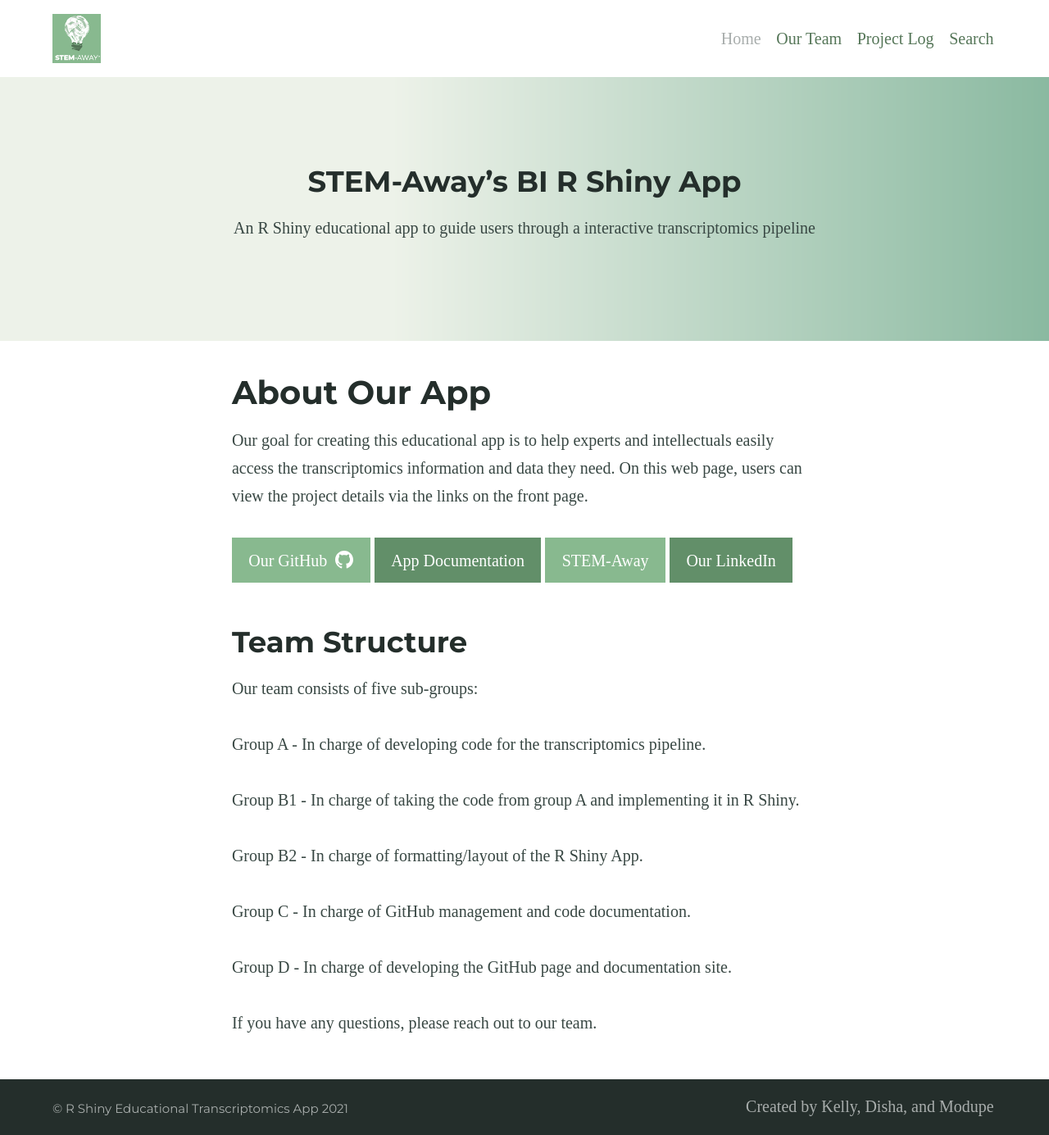
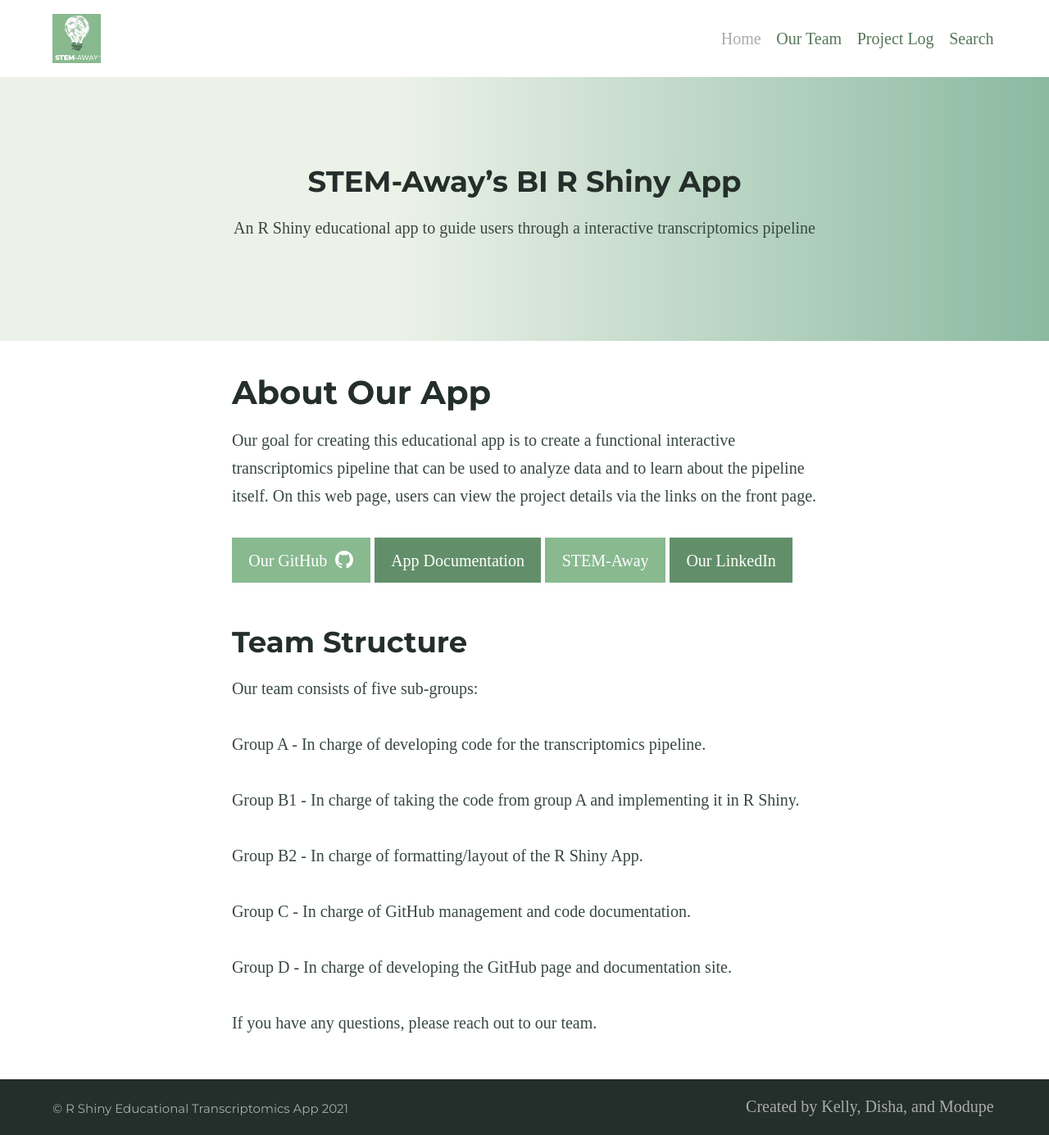
Before and after one commit to BI-STEM-Away/sMAP_dev, a Jekyll site: the page built from index.md, in a window 1280 px wide. Shown: the whole page at 82% size. Built offline with Jekyll 4.4.1, drawn with Linux system fonts in a browser that asks for light colours.

Commit message:
Update index.md

```diff
--- a/index.md
+++ b/index.md
@@ -7,7 +7,7 @@ feature_image: https://huikunli.github.io/BI-RShiny/Banner.png
 excerpt: "Our goal for creating this educational app is to help experts and intellectuals easily access the transcriptomics information and data they need. On this web page, users can view the project details via the links on the front page."
 ---
 
-Our goal for creating this educational app is to help experts and intellectuals easily access the transcriptomics information and data they need. On this web page, users can view the project details via the links on the front page.
+Our goal for creating this educational app is to create a functional interactive transcriptomics pipeline that can be used to analyze data and to learn about the pipeline itself. On this web page, users can view the project details via the links on the front page.
 
 {% include button.html text="Our GitHub" icon="github" link="https://github.com/orgs/Bioinformatics-Pathway-STEM-Away/dashboard" color="#88B98F" %} {% include button.html text="App Documentation" link="" color="#628F69" %} {% include button.html text="STEM-Away"  link="https://stemaway.com/" color="#88B98F" %} {% include button.html text="Our LinkedIn" link="https://www.linkedin.com/company/stemaway/" color="#628F69" %}
 
```
